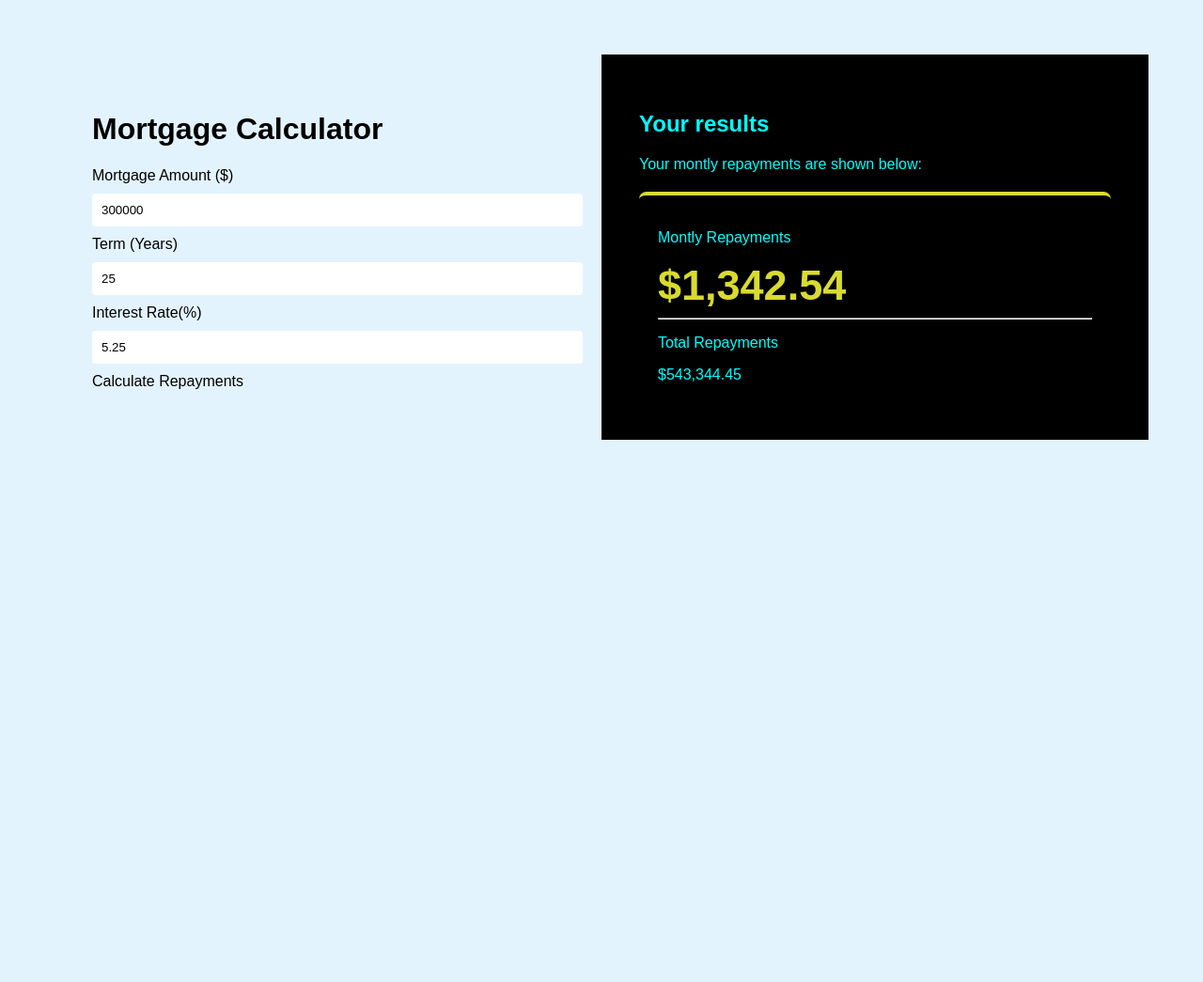
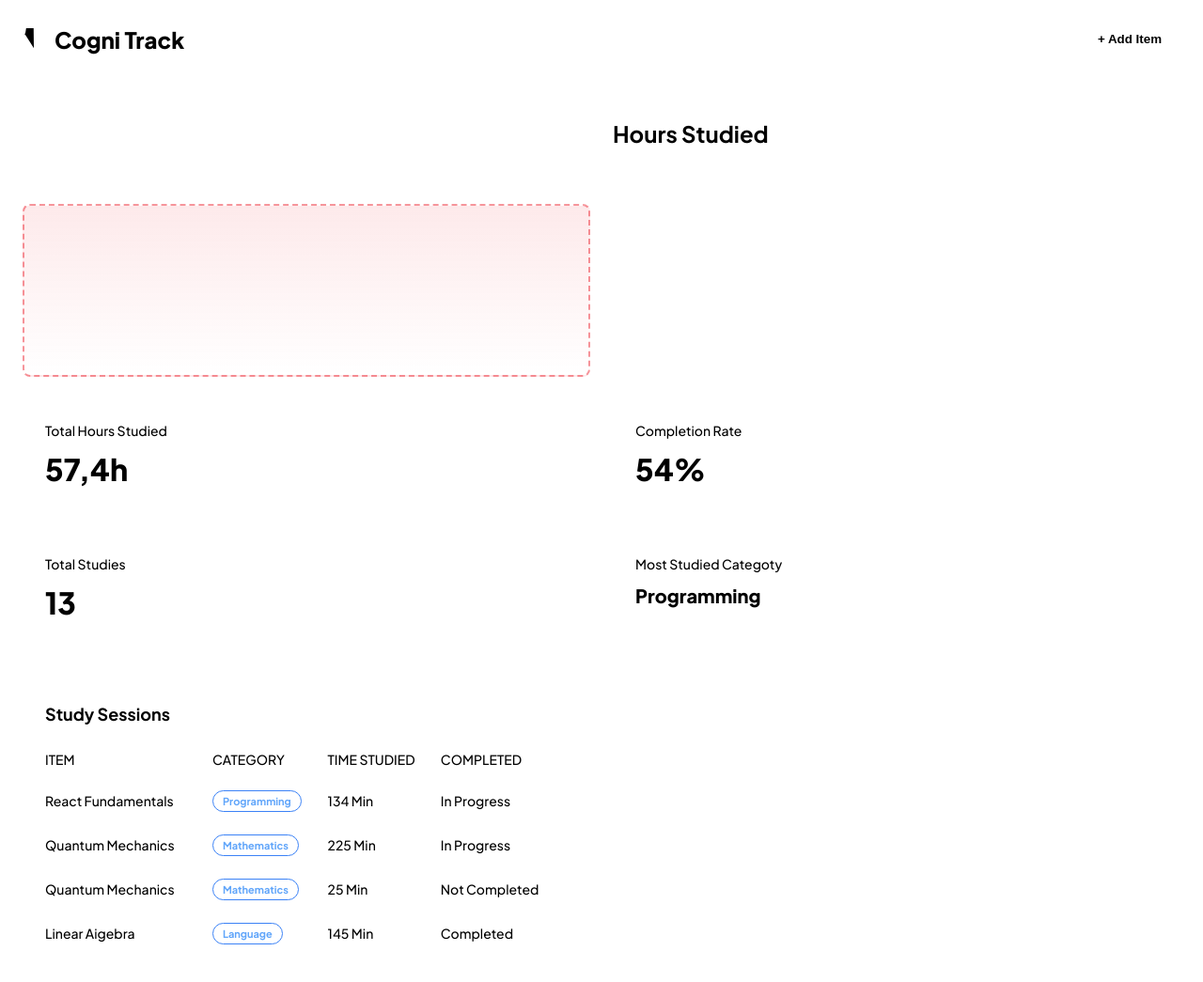
Before and after one commit to temirlanbatyruly-max/web1, a plain HTML site: page index.html in a window 1280 px wide. Shown: the whole page at 94% size. Before the commit the page ends 800 px from the top, so only its background shows below. Drawn offline with Linux system fonts and the light colour scheme.

Commit message:
Add files via upload

```diff
--- a/index.html
+++ b/index.html
@@ -3,83 +3,195 @@
 <head>
     <meta charset="UTF-8">
     <meta name="viewport" content="width=device-width, initial-scale=1.0">
-    <title>Mortgage Calculator</title>
+    <title>Coni Trackt</title>
     <style>
+        @import url('https://fonts.googleapis.com/css2?family=Plus+Jakarta+Sans:wght@500;700;800&display=swap');
         body {
-            background-color: #e3f3fd;
-            font-family: sans-serif;
+            font-family: 'Plus Jakarta Sans',sans-serif;
+            background-color: var(--bg-dark);
+            color: var(--text-light);
+            margin: 0;
+            padding: 24px;
+        }
+        header {
             display: flex;
-            justify-content: center;
-            padding: 50px;
+            justify-content: space-between;
+            align-items: center;
+            padding-bottom: 24px;
+            border-bottom: 1px solid var(--border);
+            margin-bottom: 24px;
+        }
+        .logo {
+            display: flex;
+            align-items: center;
+            gap: 10px;
+            font-size: 24px;
+            font-weight: 800;
         }
 
-        .container{
-          background-color: wheat;
-          display: flex;
-          max-width: 800px;
-          border-radius: 20px;
-          overflow: hidden;
+        .logo svg {
+            fill: var(--accent-red);
+            width: 24px;
+            height: 24px;
+        }
+        .add-item {
+            background-color: var(--accent-red);
+            color: var(--text-light);
+            border:none;
+            padding: 10px 20px;
+            border-radius: 6px;
+            font-weight: 700;
+            cursor: pointer;
+        }
+        .dashboard-grid {
+            display: grid;
+            grid-template-columns: 1fr 1fr;
+            gap: 24px;
+            margin-bottom: 24px;
+            border: none;
+        }
+        .stats-grid{
+            display: grid;
+            grid-template-columns: 1fr 1fr;
+            gap: 24px;
+        }
+        .card {
+            background-color: var(--bg-card);
+            border-radius: 12px;
+            padding: 24px;
+            border: 1 px solid var(--border);
+        }
+        .card-stat{
+            color: var(--text-light);
+            font-size: 32px;
+            font-weight: 800;
+            margin: 0;
+        }
+        .card-title{
+            color: var(--text-muted);
+            margin: 0 0 12px 0;
+            font-size: 14px;
+        }
+        .chart-card h2 { margin: 0; font-size: 18px; }
+        .chart-placeholder {
+            height: 180px;
+            background: linear-gradient(180deg, rgba(238, 44, 56, 0.1) 0%, rgba(238, 44, 56, 0.0) 100%);
+            border: 2px dashed rgba(238, 44, 56, 0.5);
+            border-radius: 8px;
+            margin-top: 16px;
+            color: var(--accent-red);
+            display: flex; align-items: center; justify-content: center; font-weight: 700;
+        }
+            .session-card h2{
+           margin-bottom: 16px;
+           font-size: 18px;
+        }
+        .session-table{
+            width: 100%;
+            border-collapse: collapse;
+            font-size: 14px;
+        }
+        .session-table th {
+            text-align: left;
+            color: var(--text-muted);
+            font-weight: 500;
+            padding: 12px 0;
+            text-transform: uppercase;
+        }
+        .session-table td{
+            padding: 12px 0;
+            border-bottom: 1px solid var(--border);
+        }
+        .session-table tr:last-child td{
+            border-bottom: none;
+        }
+        .status-tag {
+            padding: 4px 10px;
+            border-radius: 100px;
+            font-weight: 700;
+            font-size: 11px;
+            display: inline-block;
         }
 
-        .form-side {
-            padding: 40px;
-            width: 50%;
-        }
-        .results-side {
-        background-color: black;
-        color:aqua;
-        padding: 40px;
-        width: 50%;
-        }
-
-        input {
-            width: 100%;
-            padding: 10px;
-            margin: 10px 0;
-            border: 1px;
-            border-radius: 4px;
-        }
-        button {
-            background-color: #d8db2f;
-            border-top: 30px;
-            border: none;
-            padding: 15px 30px;
-            border-radius: 30px;
-            font-weight: bold;
-
-        }
-
-        .results-box{
-            background: rgba(0, 0, 0, 0.3);
-            border-top: 4px solid #d8db2f;
-            padding:20px;
-            margin-top: 20px;
-            border-radius: 8px;
-        }
-
-        .price-large { color:#d8db2f; font-size: 45px; font-weight: bold;}
+        .tag-prog{ background: rgha(59,130,246,0.1); color: #60A5FA; border: 1px solid #3B82F6;}
+        .tag-comp{ background: rgba(34, 197, 94,0.1);color: #4ADE80; border: 1px solid #22C55E;}
+        .tag-incomp{ background: rgha(239,68,68, 0.1); color: #F87171; border: 1px solid #EF4444;}
     </style>
 </head>
 <body>
-    <div class="form-side">
-        <h1>Mortgage Calculator </h1>
-        <label>Mortgage Amount ($)</label>
-        <input type="number" id="amount" value="300000">
-        <label>Term (Years)</label>
-         <input type="number" id="Term" value="25">
-         <label>Interest Rate(%)</label>
-         <input type="number" id="rate" value="5.25">
-         <buttom onclick="calculate()">Calculate Repayments</buttom>
-    </div>
-    <div class="results-side">
-        <h2>Your results</h2>
-        <p>Your montly repayments are shown below:</p>
-        <div class="results-box">
-            <p>Montly Repayments</p>
-            <div class="price-large" id="out-montly">$1,342.54</div>
-            <hr>
-            <p>Total Repayments</p>
-            <div id="out-total">$543,344.45</div>
+    <header>
+        <div class="logo">
+            <svg viewBox="0 0 24 24"><path d="M12 21.35l-1.45-132C5.4 15.28 2 8.5 2 5.42 4.42 3 7.5 3c1.74 0 3.41.81 4.5 2.09C13.09 3.81 14.76 3"/></svg>
+                Cogni Track
         </div>
+        <button class="add-item">+ Add Item</button>
+    </header>
+
+    <main>
+        <div class="dashboard-grid">
+            <div class="card chart-card">
+           </div>
+           <h2>Hours Studied</h2>
+           <div class="chart-placeholder">
+        </div>
+
+        <div class="stats-grid"></div>
+        <div class="card">
+            <p class="card-title">Total Hours Studied</p>
+            <p class="card-stat">57,4h</p>
+        </div>
+        <div class="card">
+            <p class="card-title">Completion Rate</p>
+            <p class="card-stat">54%</p>
+        </div>
+        <div class="card">
+            <p class="card-title">Total Studies</p>
+            <p class="card-stat">13</p>
+        </div>
+        <div class="card">
+            <p class="card-title">Most Studied Categoty</p>
+            <p class="card-stat" style="font-size: 20px;">Programming</p>
+        </div>
+
+        <div class="card session-card">
+            <h2>Study Sessions</h2>
+            <table class="session-table">
+                <thead>
+                    <tr>
+                        <th>Item</th>
+                        <th>Category</th>
+                        <th>Time Studied</th>
+                        <th>Completed</th>
+                    </tr>
+                </thead>
+                <tbody>
+                    <tr>
+                        <td>React Fundamentals</td>
+                        <td><span class="status-tag tag-prog">Programming</span></td>
+                        <td>134 Min</td>
+                        <td>In Progress</td>
+                    </tr>
+                    <tr>
+                        <td>Quantum Mechanics</td>
+                        <td><span class="status-tag tag-prog">Mathematics</span></td>
+                        <td>225 Min</td>
+                        <td>In Progress</td>
+                    </tr>
+                       <tr>
+                        <td>Quantum Mechanics</td>
+                        <td><span class="status-tag tag-prog">Mathematics</span></td>
+                        <td>25 Min</td>
+                        <td>Not Completed</td>
+                       </tr>
+                          <tr>
+                        <td>Linear Aigebra</td>
+                        <td><span class="status-tag tag-prog">Language</span></td>
+                        <td>145 Min</td>
+                        <td>Completed</td>
+                          </tr>
+                </tbody>
+            </table>
+        </div>
+        </main>
 </body>
 </html>
```
